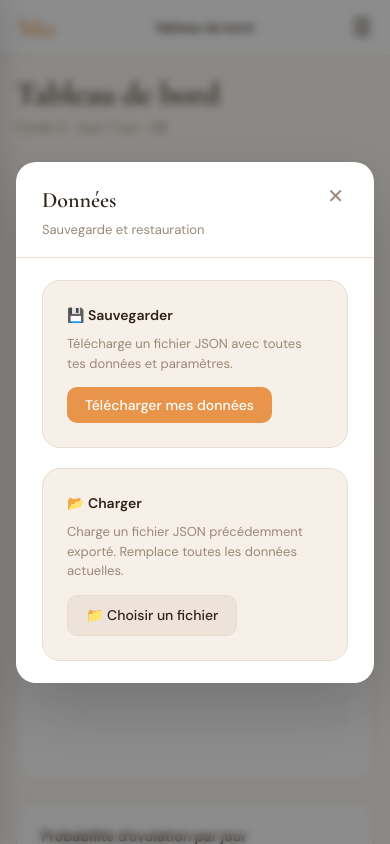
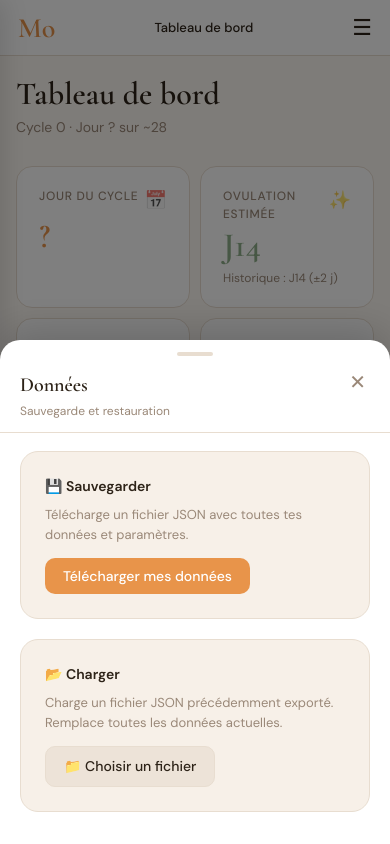
Before and after one commit to YnkDqt/mo-app, a React (Vite) app: page / in a window 390 px wide. Both pictures are taken after a click on the button "📂 Charger mes données". Shown: the top 844 px of the page. Built offline with nearby package versions, Linux system fonts and the light colour scheme.

Commit message:
fix mobile - bottom sheet modal + responsive + nouveau cycle tronqué

```diff
--- a/index.html
+++ b/index.html
@@ -3,7 +3,7 @@
   <head>
     <meta charset="UTF-8" />
     <link rel="icon" type="image/svg+xml" href="/favicon.svg" />
-    <meta name="viewport" content="width=device-width, initial-scale=1.0" />
+    <meta name="viewport" content="width=device-width, initial-scale=1.0, maximum-scale=1.0, user-scalable=no" />
     <title>Mo — Suivi de cycle</title>
   </head>
   <body>
--- a/src/App.jsx
+++ b/src/App.jsx
@@ -87,7 +87,13 @@ const G = `
   @import url('https://fonts.googleapis.com/css2?family=Cormorant+Garamond:ital,wght@0,400;0,500;0,600;1,400&family=DM+Sans:wght@300;400;500;600&display=swap');
   *, *::before, *::after { box-sizing: border-box; margin: 0; padding: 0; }
   html, body { height: 100%; }
-  body { background: var(--bg); font-family: 'DM Sans', sans-serif; color: var(--text-c); font-size: 14px; line-height: 1.5; }
+  html { overflow-x: hidden; }
+  body {
+    background: var(--bg); font-family: 'DM Sans', sans-serif; color: var(--text-c);
+    font-size: 14px; line-height: 1.5;
+    overflow-x: hidden;
+    -webkit-text-size-adjust: 100%;
+  }
   :root {
     --bg: ${C.bg};
     --surface: ${C.white};
@@ -110,10 +116,11 @@ const G = `
   ::-webkit-scrollbar-track { background: transparent; }
   ::-webkit-scrollbar-thumb { background: var(--border-c); border-radius: 99px; }
   input, select, textarea {
-    font-family: inherit; font-size: 14px; color: var(--text-c);
+    font-family: inherit; font-size: 16px; color: var(--text-c);
     background: var(--surface); border: 1px solid var(--border-c);
     border-radius: 10px; padding: 9px 13px; width: 100%; outline: none;
     transition: border-color .2s, box-shadow .2s;
+    -webkit-appearance: none;
   }
   input:focus, select:focus, textarea:focus {
     border-color: ${C.primary}; box-shadow: 0 0 0 3px ${C.primaryPale};
@@ -126,12 +133,13 @@ const G = `
   tbody tr { border-bottom: 1px solid var(--border-c); cursor: pointer; transition: background .15s; }
   tbody tr:hover { background: var(--surface-2); }
   tbody td { padding: 11px 14px; }
-  .tbl-wrap { overflow-x: auto; }
+  .tbl-wrap { overflow-x: auto; -webkit-overflow-scrolling: touch; }
   @keyframes fadeUp { from { opacity:0; transform:translateY(12px); } to { opacity:1; transform:translateY(0); } }
   .anim { animation: fadeUp .35s ease both; }
   .badge {
     display: inline-flex; align-items: center; gap: 4px;
     padding: 3px 9px; border-radius: 99px; font-size: 12px; font-weight: 500;
+    white-space: nowrap;
   }
   .badge-orange { background: ${C.primaryPale}; color: ${C.primaryDeep}; }
   .badge-rose   { background: ${C.rosePale};    color: ${C.rose}; }
@@ -143,15 +151,10 @@ const G = `
   .form-grid { display: grid; grid-template-columns: repeat(auto-fit, minmax(200px, 1fr)); gap: 16px; }
   @media (max-width: 768px) {
     .form-grid { grid-template-columns: 1fr; }
-    .tbl-wrap { -webkit-overflow-scrolling: touch; }
     .grid-2col { grid-template-columns: 1fr !important; }
-    .kpi-grid  { grid-template-columns: 1fr 1fr !important; }
-    .page-padding { padding: 76px 16px 40px !important; }
-    .page-title h1 { font-size: 24px !important; }
+    .kpi-grid  { grid-template-columns: 1fr 1fr !important; gap: 10px !important; }
     .hide-mobile { display: none !important; }
-    .cycle-row-mobile { display: flex; flex-direction: column; gap: 2px; padding: 12px 14px !important; }
-    .cycle-row-mobile .row-main { display: flex; align-items: center; gap: 10px; }
-    .cycle-row-mobile .row-badges { display: flex; flex-wrap: wrap; gap: 5px; margin-top: 5px; }
+    .historique-grid { grid-template-columns: 1fr !important; }
   }
 `;
 
@@ -299,20 +302,58 @@ function Field({ label, children, full }) {
 }
 
 function Modal({ open, onClose, title, subtitle, children }) {
+  const isMob = typeof window !== "undefined" && window.innerWidth <= 768;
   useEffect(() => {
     const handle = (e) => { if (e.key === "Escape") onClose(); };
-    if (open) document.addEventListener("keydown", handle);
-    return () => document.removeEventListener("keydown", handle);
+    if (open) {
+      document.addEventListener("keydown", handle);
+      document.body.style.overflow = "hidden";
+    }
+    return () => {
+      document.removeEventListener("keydown", handle);
+      document.body.style.overflow = "";
+    };
   }, [open, onClose]);
   if (!open) return null;
+
+  if (isMob) {
+    return (
+      <div onClick={onClose} style={{
+        position: "fixed", inset: 0, background: "rgba(0,0,0,.5)", zIndex: 1000,
+        display: "flex", alignItems: "flex-end",
+      }}>
+        <div onClick={e => e.stopPropagation()} style={{
+          background: "var(--surface)", borderRadius: "20px 20px 0 0",
+          width: "100%", maxHeight: "92vh", display: "flex", flexDirection: "column",
+          boxShadow: "0 -8px 40px rgba(0,0,0,.18)",
+        }}>
+          <div style={{ display: "flex", justifyContent: "center", padding: "12px 0 0" }}>
+            <div style={{ width: 36, height: 4, borderRadius: 99, background: "var(--border-c)" }} />
+          </div>
+          <div style={{ padding: "14px 20px 12px", borderBottom: "1px solid var(--border-c)", display: "flex", justifyContent: "space-between", alignItems: "flex-start", flexShrink: 0 }}>
+            <div>
+              <div style={{ fontFamily: "Cormorant Garamond", fontSize: 20, fontWeight: 600 }}>{title}</div>
+              {subtitle && <div style={{ fontSize: 12, color: "var(--muted-c)", marginTop: 2 }}>{subtitle}</div>}
+            </div>
+            <button onClick={onClose} style={{ background: "none", border: "none", fontSize: 20, cursor: "pointer", color: "var(--muted-c)", padding: "0 4px", flexShrink: 0 }}>✕</button>
+          </div>
+          <div style={{ padding: "18px 20px 32px", overflowY: "auto", WebkitOverflowScrolling: "touch" }}>
+            {children}
+          </div>
+        </div>
+      </div>
+    );
+  }
+
   return (
     <div onClick={onClose} style={{
       position: "fixed", inset: 0, background: "rgba(0,0,0,.45)", backdropFilter: "blur(4px)",
-      display: "flex", alignItems: "center", justifyContent: "center", zIndex: 1000, padding: "16px"
+      display: "flex", alignItems: "flex-start", justifyContent: "center", zIndex: 1000,
+      padding: "60px 16px 16px", overflowY: "auto",
     }}>
       <div onClick={e => e.stopPropagation()} style={{
         background: "var(--surface)", borderRadius: 20, width: "100%", maxWidth: 600,
-        maxHeight: "90vh", overflow: "auto", boxShadow: "0 24px 64px rgba(0,0,0,.18)",
+        boxShadow: "0 24px 64px rgba(0,0,0,.18)", marginBottom: 16,
       }}>
         <div style={{ padding: "22px 26px 18px", borderBottom: "1px solid var(--border-c)", display: "flex", justifyContent: "space-between", alignItems: "flex-start" }}>
           <div>
@@ -1049,7 +1090,7 @@ function Historique({ entries, cycles, onExport }) {
         )}
       </div>
 
-      <div style={{ display: "grid", gridTemplateColumns: selectedCycle ? "280px 1fr" : "1fr", gap: 20 }}>
+      <div className="historique-grid" style={{ display: "grid", gridTemplateColumns: selectedCycle ? "280px 1fr" : "1fr", gap: 20 }}>
         {/* Liste des cycles */}
         <div>
           <div style={{ display: "flex", flexDirection: "column", gap: 8 }}>
@@ -1358,17 +1399,33 @@ export default function App() {
   const handleNewCycle = useCallback(() => {
     const newNum = currentCycleNum + 1;
     const today = new Date().toISOString().slice(0, 10);
+
+    // Supprimer du cycle précédent toutes les entrées >= aujourd'hui (jours "vides" du futur)
+    setEntries(prev => {
+      const trimmed = prev.filter(e => !(e.cycleNum === currentCycleNum && e.date >= today));
       const newEntry = {
         id: Date.now(), date: today, cycleNum: newNum, jourDuCycle: 1,
-      temperature: null, saignement: "normal",
+        temperature: null, saignement: null,
         glaireSensation: null, glaireApparence: null,
         colFermete: null, colOuverture: null,
         rapport: null, perturbation: null, heure: null,
       };
-    setEntries(prev => [...prev, newEntry]);
-    setCycles(prev => [...prev, { cycleNum: newNum, dateDebut: today, dateFin: today }]);
+      return [...trimmed, newEntry];
+    });
+
+    // Mettre à jour les bornes du cycle précédent et créer le nouveau
+    setCycles(prev => {
+      const prevCycleEntries = entries.filter(e => e.cycleNum === currentCycleNum && e.date < today);
+      const prevDates = prevCycleEntries.map(e => e.date).sort();
+      const updatedPrev = prev.map(c => c.cycleNum === currentCycleNum
+        ? { ...c, dateFin: prevDates[prevDates.length - 1] || c.dateDebut, nbJours: prevDates.length, nbEntrees: prevDates.length }
+        : c
+      );
+      return [...updatedPrev, { cycleNum: newNum, dateDebut: today, dateFin: today, nbJours: 1, nbEntrees: 1 }];
+    });
+
     setView("cycle");
-  }, [currentCycleNum]);
+  }, [currentCycleNum, entries]);
 
   const handleLoad = useCallback((data) => {
     const newEntries = data.entries || [];
```
Lines whose indentation alone changed are shown as unchanged.
